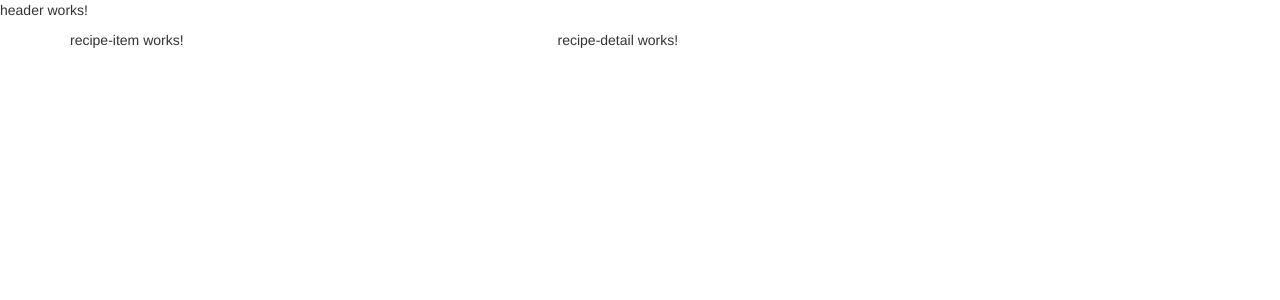
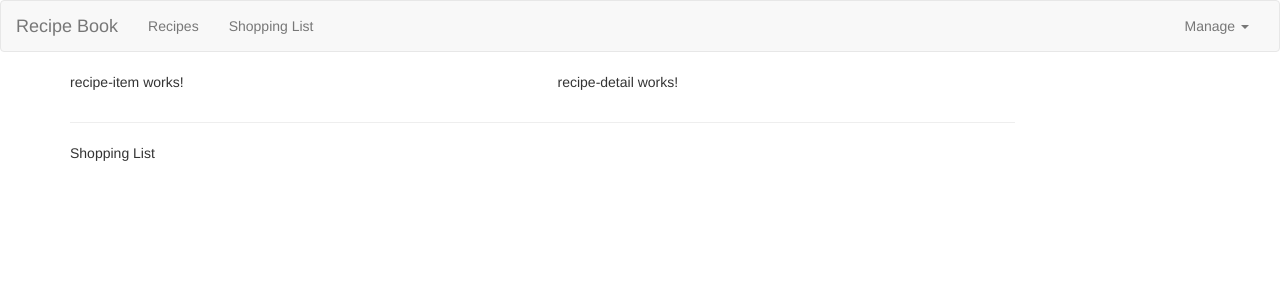
Before and after one commit to ahsanrifat/Angular_Learning_Project, an Angular app: page / in a window 1280 px wide. Shown: the top 300 px of the page. Built offline with nearby package versions, Linux system fonts and the light colour scheme.

Commit message:
Added basic header

```diff
--- a/src/app/app.component.html
+++ b/src/app/app.component.html
@@ -3,6 +3,7 @@
     <div class="row">
         <div class="col-md-12">
             <app-recipes></app-recipes>
+            <app-shopping-list></app-shopping-list>
         </div>
     </div>
 </div>
--- a/src/app/header/header.component.html
+++ b/src/app/header/header.component.html
@@ -1 +1,22 @@
-<p>header works!</p>
+<nav class="navbar navbar-default">
+    <div class="container-fluid">
+        <div class="navbar-header">
+            <a href='#' class='navbar-brand'>Recipe Book</a>
+        </div>
+        <div class="collapse navbar-collapse">
+            <ul class="nav navbar-nav">
+                <li><a href="#">Recipes</a></li>
+                <li><a href="#">Shopping List</a></li>
+            </ul>
+            <ul class="nav navbar-nav navbar-right">
+                <li class="dropdown">
+                    <a href="#" class="dropdown-toggle" role='button'>Manage <span class="caret"></span></a>
+                    <ul class="dropdown-menu">
+                        <li><a href="#">Save Data</a></li>
+                        <li><a href="#">Fetch Data</a></li>
+                    </ul>
+                </li>
+            </ul>
+        </div>
+    </div>
+</nav>
--- a/src/app/shopping-list/shopping-list.component.html
+++ b/src/app/shopping-list/shopping-list.component.html
@@ -1 +1,7 @@
-<p>shopping-list works!</p>
+<div class="row">
+    <!-- to create a very wide column -->
+    <div class="col-xs-10">
+        <hr>
+        <p>Shopping List</p>
+    </div>
+</div>
```
